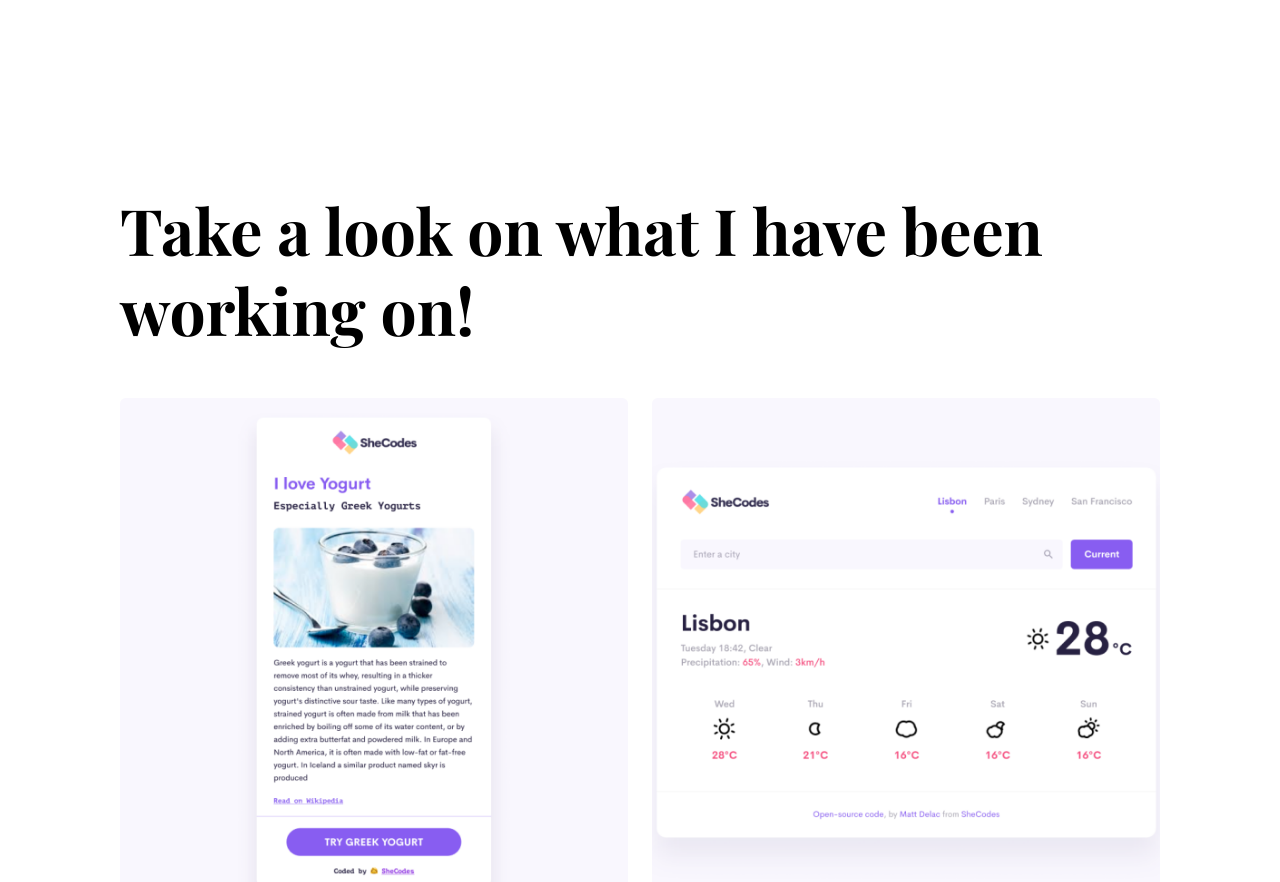
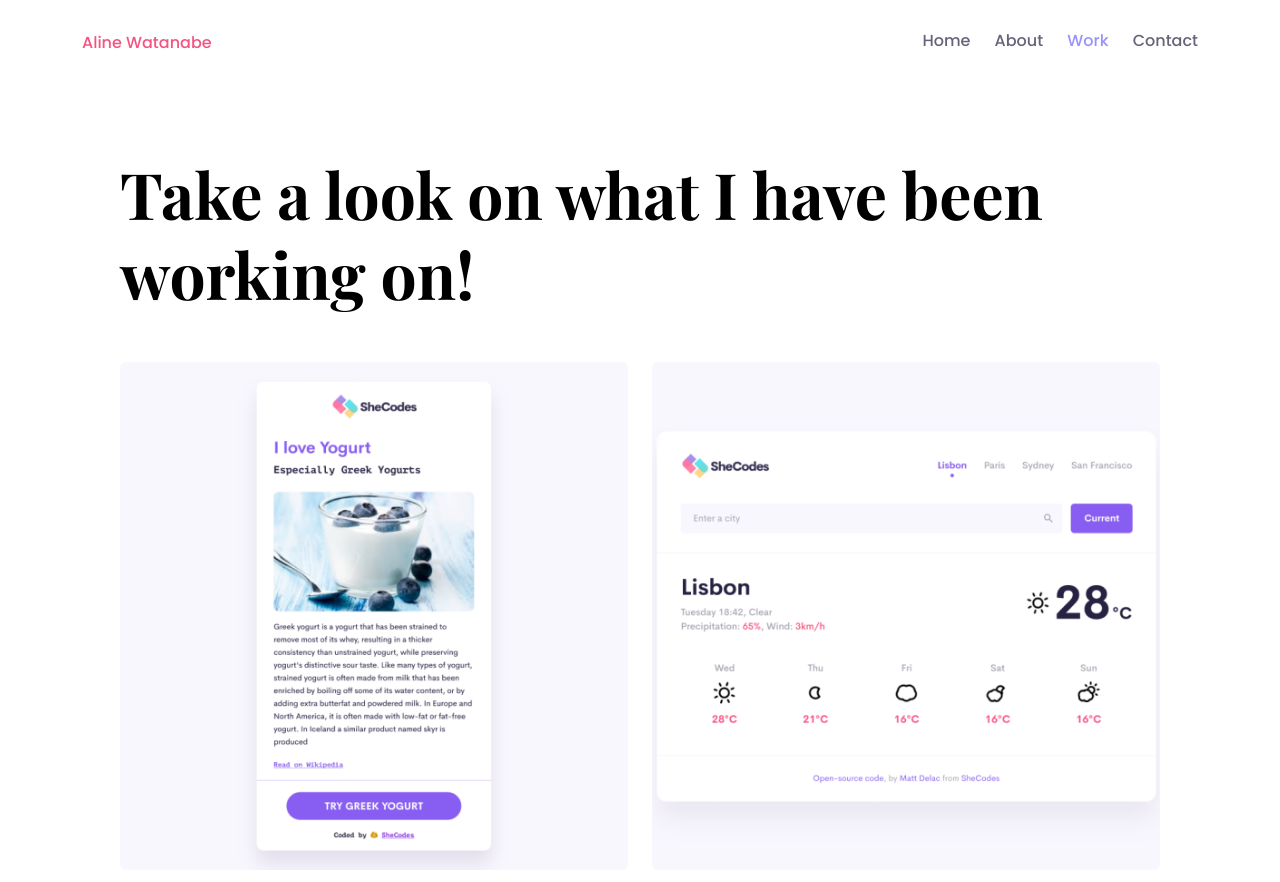
Before and after one commit to alineayumiw/portfolio-project, a plain HTML site: page work.html in a window 1280 px wide. Shown: the top 882 px of the page. Drawn offline with nearby package versions, Linux system fonts and the light colour scheme.

Commit message:
Added header

```diff
--- a/styles/portfolio.css
+++ b/styles/portfolio.css
@@ -46,7 +46,7 @@ p {
 }
 
 .content-container {
-  padding: 160px 20px;
+  padding: 30px 20px;
 }
 
 .content {
@@ -103,6 +103,38 @@ p {
   border-radius: 10px;
 }
 
+.heading {
+  color: #f65282;
+}
+
+nav {
+  padding: 20px 0;
+}
+
+nav ul {
+  padding: 0;
+  margin: 0;
+}
+
+nav li {
+  display: inline;
+  list-style: none;
+  line-height: 42px;
+  margin-left: 20px;
+}
+
+nav a {
+  text-decoration: none;
+  color: #272142;
+  opacity: 70%;
+  transition: all 100ms ease-in-out;
+}
+
+nav a:hover,
+nav li.active a {
+  color: var(--branding-color);
+}
+
 @media (max-width: 900px) {
   h1 {
     font-size: 44px;
--- a/work.html
+++ b/work.html
@@ -24,6 +24,25 @@
     ></script>
   </head>
   <body>
+    <div class="container">
+      <nav class="d-flex justify-content-between">
+        <p class="heading mt-2 d-none d-lg-block">Aline Watanabe</p>
+        <ul>
+          <li>
+            <a href="./index.html">Home</a>
+          </li>
+          <li>
+            <a href="./about.html">About</a>
+          </li>
+          <li class="active">
+            <a href="./work.html">Work</a>
+          </li>
+          <li>
+            <a href="./contact.html">Contact</a>
+          </li>
+        </ul>
+      </nav>
+    </div>
     <div class="content-container container">
       <div class="content">
         <h1 class="mb-5">Take a look on what I have been working on!</h1>
```
Also changed, not shown: about.html (+19 -0 lines), contact.html (+19 -0 lines), index.html (+57 -12 lines).
